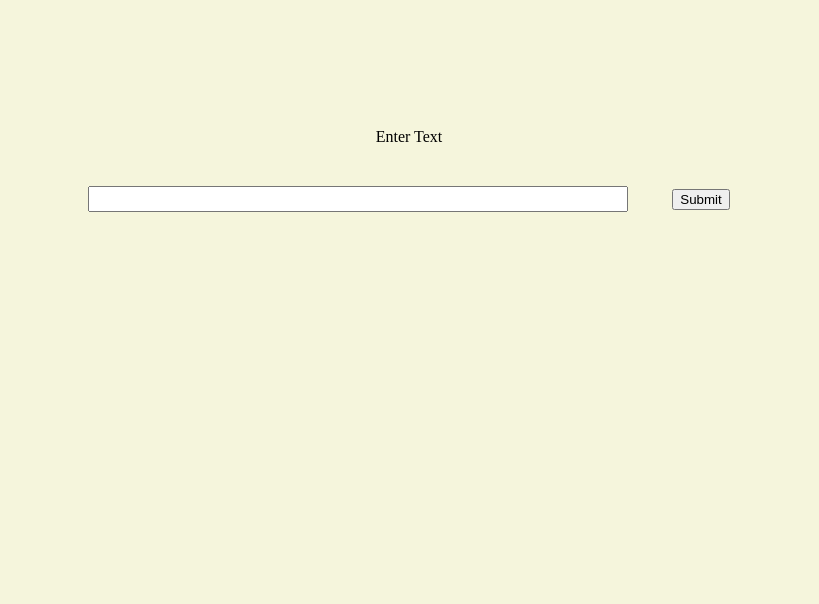
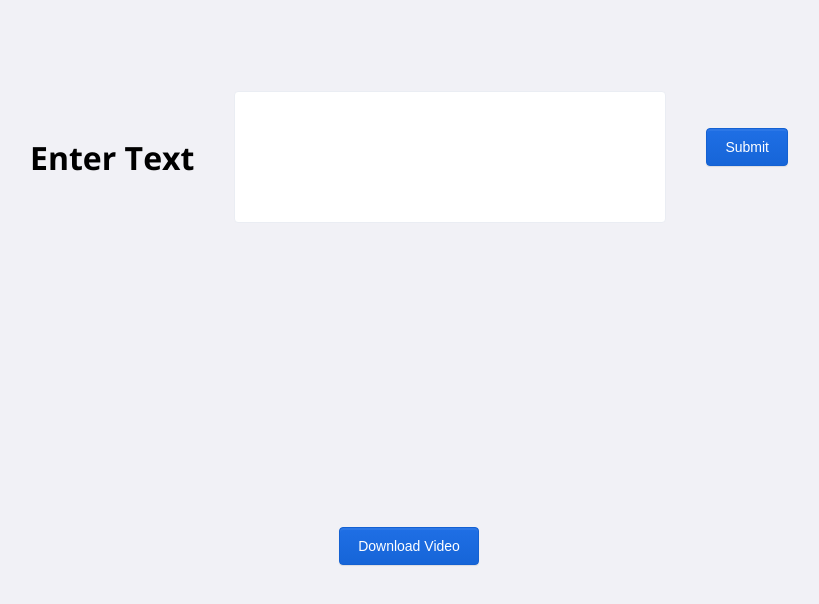
Before and after one commit to theAswinCJ/VideoTestTwo, a plain HTML site: page index.html in a window 1280 px wide. Shown: the whole page, without its empty margins (231-1050 px from the left). Drawn offline with nearby package versions, Linux system fonts and the light colour scheme; some packages are replaced by stand-ins of ours; no server answers; a script that the page names is missing.

Commit message:
css changes

```diff
--- a/index.css
+++ b/index.css
@@ -1,13 +1,130 @@
 .root {
   text-align: center;
-  background-color: beige;
-  padding: 100px;
+  background-color: #f1f1f6;
+  padding: 30px;
   height: calc(100vh - 220px);
 }
 
 .container {
-  display: "grid";
-  align-items: "center";
-  justify-items: "center";
-  height: "100%";
+  display: grid;
+  align-items: center;
+  justify-items: center;
+  height: 100%;
 }
+
+.optionsContainer {
+  display: grid;
+  align-items: center;
+  justify-items: center;
+  grid-auto-flow: column;
+}
+
+body {
+  font-family: "Open Sans", sans-serif;
+}
+
+h1,
+h2,
+h3,
+h4,
+h5 {
+  color: #000;
+  font-family: "Open Sans", sans-serif;
+  font-weight: 700;
+}
+
+li {
+  font-size: 16px !important;
+}
+
+p {
+  font-size: 16px;
+}
+
+.menuButton {
+  font-size: 18px;
+}
+
+.highlightText {
+  font-size: 18px !important;
+}
+
+@media (min-width: 768px) {
+  .highlightText {
+    font-size: 20px !important;
+  }
+}
+
+@media (min-width: 900px) {
+  .highlightText {
+    font-size: 22px !important;
+  }
+}
+
+@media (min-width: 1024px) {
+  .highlightText {
+    font-size: 25px !important;
+  }
+}
+
+button {
+  display: inline-flex;
+  align-items: center;
+  text-align: center;
+  white-space: nowrap;
+  vertical-align: middle;
+  -webkit-user-select: none;
+  -moz-user-select: none;
+  -ms-user-select: none;
+  user-select: none;
+  height: 38px;
+  padding: 0 18px;
+  -webkit-transition: all 0.1s ease-in-out 0s;
+  transition: all 0.1s ease-in-out 0s;
+  font-size: 0.875rem;
+  font-weight: 400;
+  position: relative;
+  background: #fff;
+  background-image: -webkit-gradient(
+    linear,
+    left bottom,
+    left top,
+    from(#f6f7f9),
+    to(#fff)
+  );
+  background-image: linear-gradient(0deg, #f6f7f9, #fff);
+  border: 1px solid #d8dce6;
+  box-shadow: 0 1px 1px 0 rgba(22, 29, 37, 0.05),
+    inset 0 2px 0 0 hsla(0, 0%, 100%, 0.05);
+  color: #3e3f42;
+  border-radius: 4px;
+  color: #fff;
+  background: #1665d8;
+  background-image: linear-gradient(-1deg, #1665d8 2%, #1f6fe5 98%);
+  background-image: -webkit-gradient(
+    linear,
+    left bottom,
+    left top,
+    from(#1665d8),
+    to(#1f6fe5)
+  );
+  background-image: linear-gradient(0deg, #1665d8, #1f6fe5);
+  border: 1px solid #1461d2;
+  box-shadow: 0 1px 1px 0 rgba(22, 29, 37, 0.1),
+    inset 0 2px 0 0 hsla(0, 0%, 100%, 0.06);
+  cursor: pointer;
+}
+
+textarea {
+  height: 100px !important;
+  resize: none;
+  min-width: 400px;
+  padding: 15px;
+  border: 1px solid rgb(234, 237, 243);
+  border-radius: 4px;
+  font-size: 14px;
+}
+
+.swal2-styled.swal2-confirm {
+  background-color: #1461d2 !important;
+}
--- a/index.html
+++ b/index.html
@@ -15,18 +15,26 @@
 
     <!-- JS -->
     <script src="./index.js"></script>
+
+    <!-- Google Fonts Maven Pro -->
+    <link
+      href="https://fonts.googleapis.com/css2?family=Open+Sans:wght@300;400;600;700&display=swap"
+      rel="stylesheet"
+    />
   </head>
   <body class="root">
     <div class="container">
-      <p style="margin: 20px;">Enter Text</p>
-      <input
+      <div class="optionsContainer">
+        <h1 style="margin: 20px;">Enter Text</h1>
+        <textarea
           id="newText"
           style="margin: 20px; width: 50%; height: 20px;"
           type="text"
-      />
+        ></textarea>
         <button style="margin: 20px; margin-top: 0px;" onclick="changeText()">
           Submit
         </button>
+      </div>
       <div id="lottieDomContainer" style="width: 600px; padding-top: 100px;">
         <script
           src="https://cdnjs.cloudflare.com/ajax/libs/bodymovin/5.6.8/lottie.js"
@@ -55,6 +63,12 @@
           //   });
         </script>
       </div>
+      <button style="margin: 20px; margin-top: 50px;" onclick="downloadVideo()">
+        Download Video
+      </button>
     </div>
+    <!--SweetAlert2-->
+    <script src="https://cdn.jsdelivr.net/npm/sweetalert2@9"></script>
+    <script src="sweetalert2.all.min.js"></script>
   </body>
 </html>
--- a/index.js
+++ b/index.js
@@ -13,3 +13,11 @@ function changeText() {
     anim.play();
   }
 }
+
+function downloadVideo() {
+  swal.fire(
+    "Coming Soon",
+    "Research is ongoing to make this video download right from this page",
+    "info"
+  );
+}
```
Lines whose indentation alone changed are shown as unchanged.
